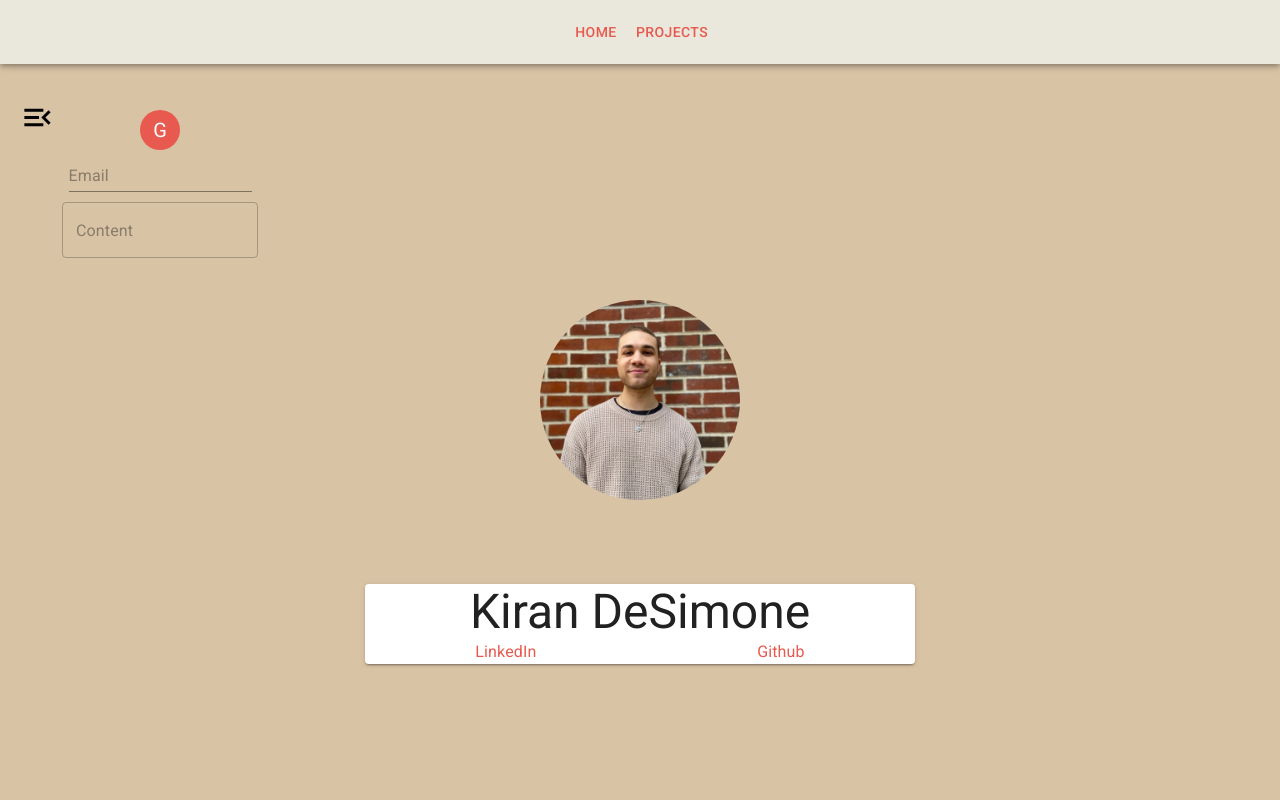
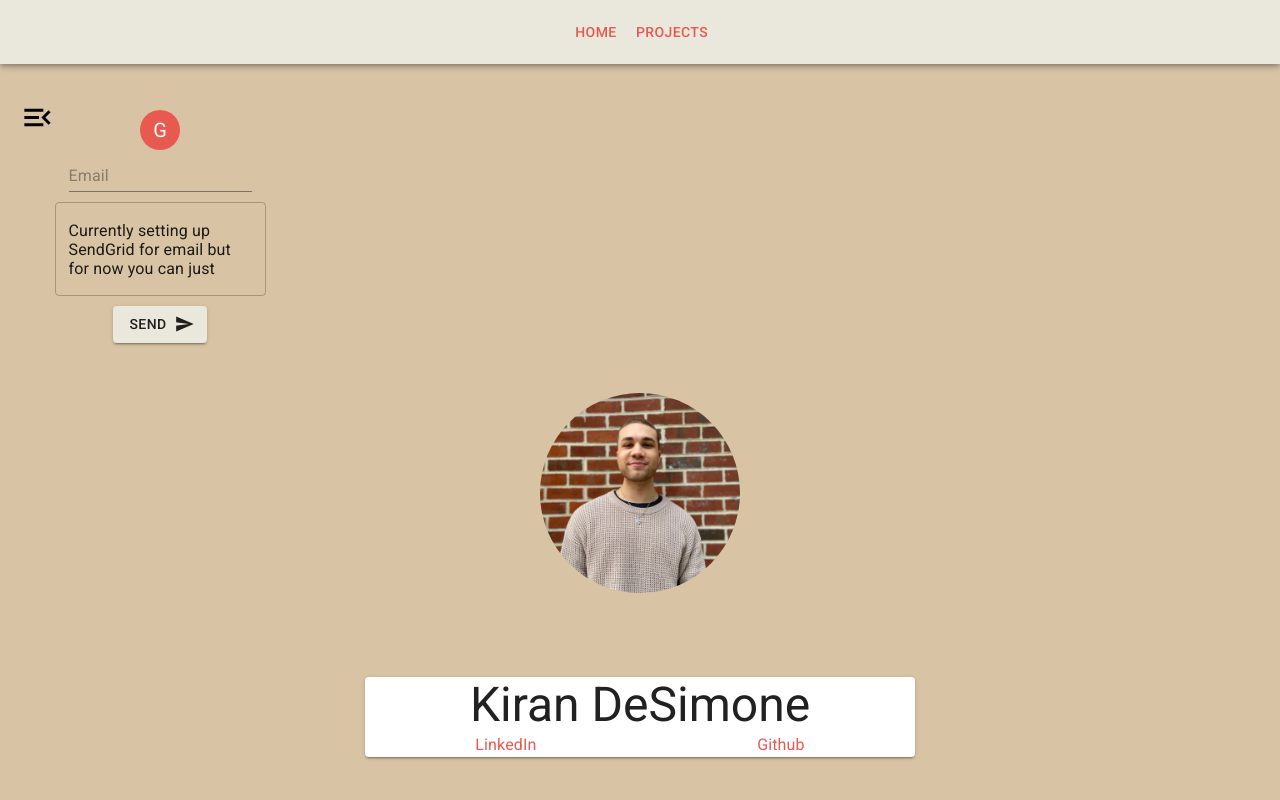
Before and after one commit to kirandesimone/kirandesimone.github.io, a React (Create React App) app: page / in a window 1280 px wide. Both pictures are taken after a click on the icon 37 px from the left and 117 px from the top of the page. Shown: the top 800 px of the page. Built offline with nearby package versions, Linux system fonts and the light colour scheme.

Commit message:
added send button to contact form

```diff
--- a/src/App.css
+++ b/src/App.css
@@ -54,7 +54,3 @@ a {
   justify-content: center;
   padding-top: 10px;
 }
-
-.sidebar .ant-form-item-control {
-
-}
--- a/src/Components/Contact.js
+++ b/src/Components/Contact.js
@@ -2,6 +2,7 @@ import React, { useState } from 'react'
 import { Keyframes, animated } from 'react-spring/renderprops'
 import { Tooltip, Avatar, TextField, Button } from '@material-ui/core';
 import MenuOpenIcon from '@material-ui/icons/MenuOpen';
+import Icon from '@material-ui/core/Icon'
 import delay from 'delay'
 import '../App.css';
 
@@ -42,11 +43,17 @@ const items = [
     <TextField
         multiline
         placeholder="Content"
+        defaultValue="Currently setting up SendGrid for email but for now you can just email me at kirandesimone@gmail.com"
         variant="outlined"
         rowsMax={3}
     />,
-    <Button>
-
+    <Button
+        variant="contained"
+        type="submit"
+        color="primary"
+        endIcon={<Icon>send</Icon>}
+    >
+        Send
     </Button>
   ]
 
--- a/src/Components/Home.js
+++ b/src/Components/Home.js
@@ -11,6 +11,7 @@ const useStyles = makeStyles({
     image_wrapper: {
         textAlign: 'center',
         position: 'relative',
+        paddingTop: 30
     },
     profile_image: {
         width: 200,
```
